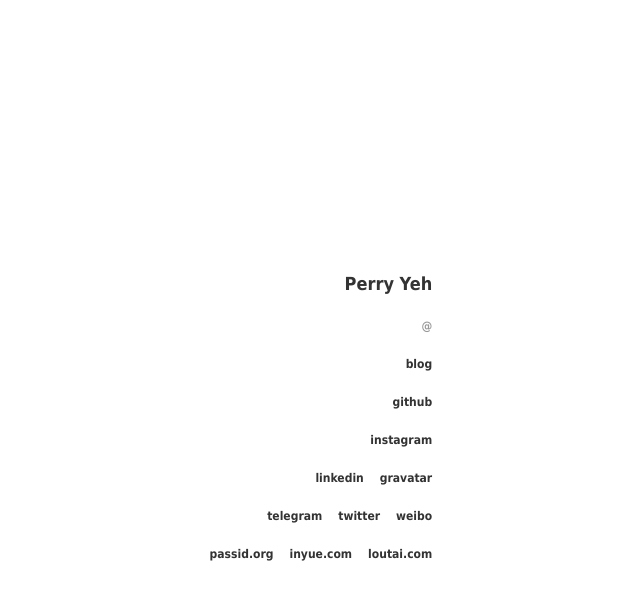
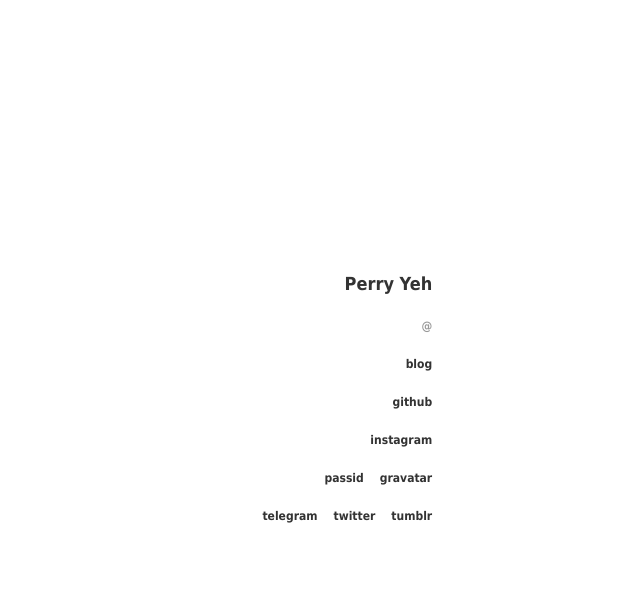
Before and after one commit to yeeh/www.yeh.sh, a Jekyll site: the page built from index.html, in a window 1280 px wide. Shown: the top 600 px of the page, without its empty margins (515-1155 px from the left). Built offline with Jekyll 4.4.1, drawn with Linux system fonts in a browser that asks for light colours.

Commit message:
🔧 links

```diff
--- a/index.html
+++ b/index.html
@@ -8,7 +8,6 @@ title: 首页
 <p><a href="http://blog.yeh.sh/" rel="me">blog</a></p>
 <p><a href="https://github.com/perryyeh" rel="via nofollow" target="_blank">github</a></p>
 <p><a href="https://instagram.com/perryyeh" rel="nofollow" target="_blank">instagram</a></p>
-<p><a href="http://linkedin.com/in/perryyeh" rel="profile nofollow" target="_blank">linkedin</a><a href="http://gravatar.com/perryyeh" rel="nofollow" target="_blank">gravatar</a></p>
-<p><a href="https://t.me/perryyeh" rel="chat nofollow">telegram</a><a href="https://twitter.com/perryyeh" rel="nofollow" target="_blank">twitter</a><a href="https://weibo.com/passid" rel="nofollow" target="_blank">weibo</a></p>
-<p><a href="http://www.passid.org/" target="_blank">passid.org</a><a href="http://www.inyue.com/" target="_blank">inyue.com</a><a href="http://www.loutai.com/" target="_blank">loutai.com</a></p>
+<p><a href="http://passid.org/" target="_blank">passid</a><a href="http://gravatar.com/perryyeh" rel="nofollow" target="_blank">gravatar</a></p>
+<p><a href="https://t.me/perryyeh" rel="chat nofollow">telegram</a><a href="https://twitter.com/perryyeh" rel="nofollow" target="_blank">twitter</a><a href="#" rel="nofollow" target="_blank">tumblr</a></p>
 </div>
```
